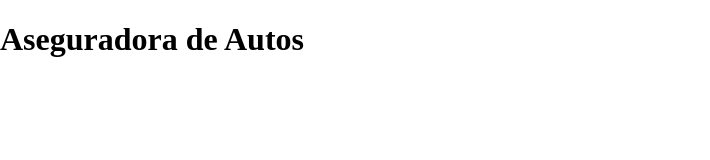
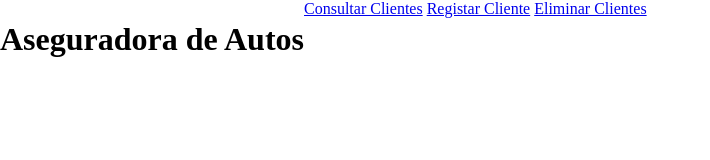
Before and after one commit to Robert-10J/aseguradora-autos, a plain HTML site: page index.html in a window 1280 px wide. Shown: the whole page, without its empty margins (0-710 px from the left). Drawn offline with Linux system fonts and the light colour scheme.

Commit message:
changes in html

```diff
--- a/index.html
+++ b/index.html
@@ -9,7 +9,15 @@
 </head>
 <body>
     <header class="header">
-        <h1>Aseguradora de Autos</h1>
+        <div class="title">
+            <h1>Aseguradora de Autos</h1>
+        </div>
+
+        <div class="nav">
+            <a href="#">Consultar Clientes</a>
+            <a href="#">Registar Cliente</a>
+            <a href="#">Eliminar Clientes</a>
+        </div>
     </header>
 </body>
 </html>
--- a/styles/styles.css
+++ b/styles/styles.css
@@ -0,0 +1,4 @@
+.header {
+    display: flex;
+
+}
```
